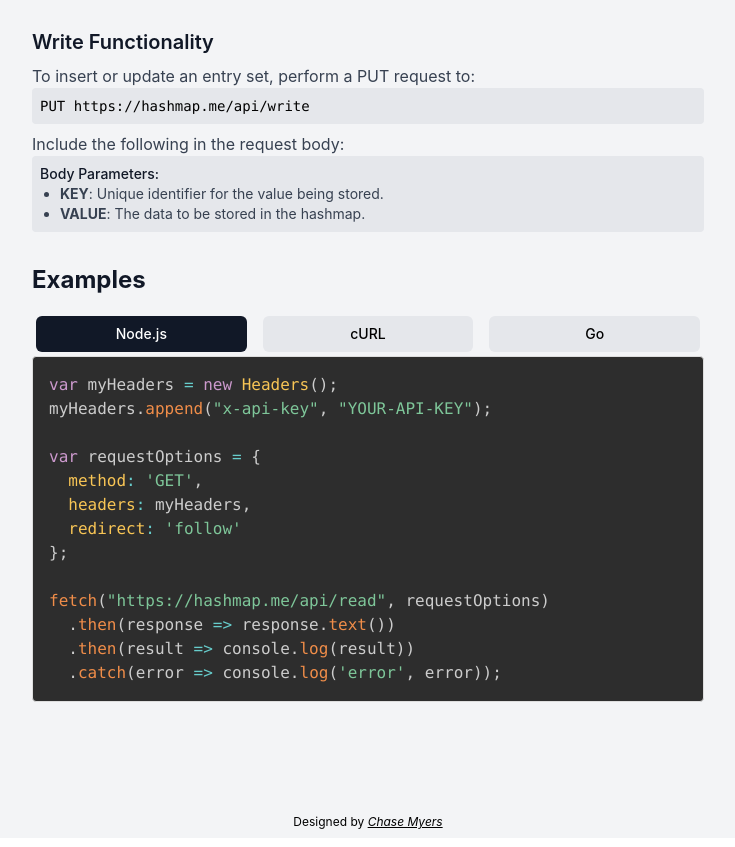
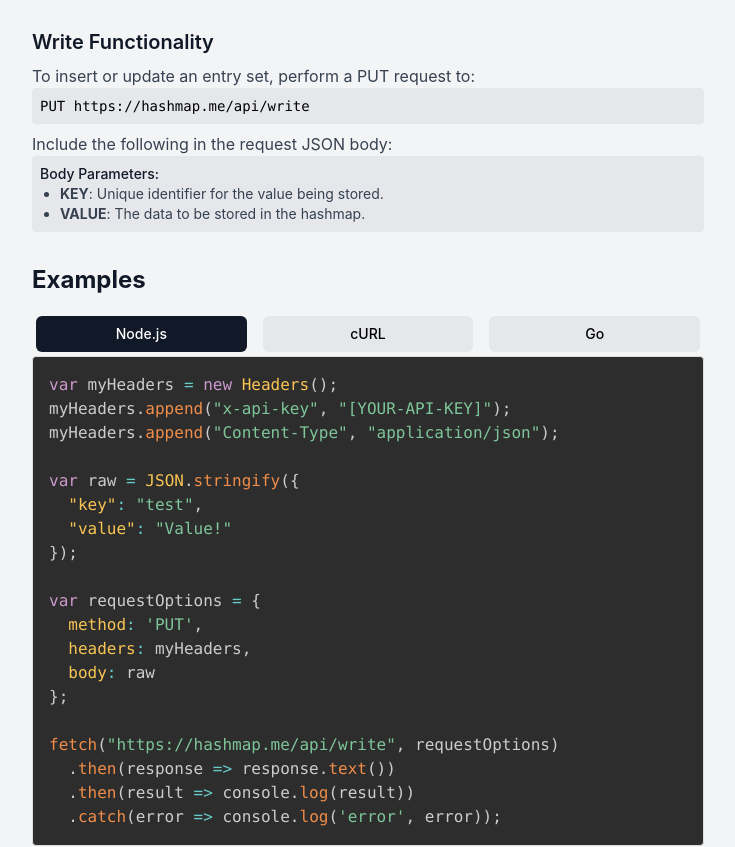
Before and after one commit to Xwaffle1/hashmap.me, a Next.js app: page / in a window 1280 px wide. Shown: the part 800-1647 px from the top of the page, without its empty margins (272-1007 px from the left). Built offline with nearby package versions, Linux system fonts and the light colour scheme.

Commit message:
Examples show off Write instead of Read, explains you need JSON

```diff
--- a/pages/index.tsx
+++ b/pages/index.tsx
@@ -157,7 +157,7 @@ export default function Home() {
               PUT https://hashmap.me/api/write
             </code>
             <p className="mt-2 text-gray-700 dark:text-gray-300">
-              Include the following in the request body:
+              Include the following in the request JSON body:
             </p>
             <div className="bg-gray-200  rounded p-2">
               <p className="text-sm font-medium text-gray-900">
@@ -259,15 +259,21 @@ export default function Home() {
             <pre className="block bg-gray-200 dark:bg-gray-800 rounded p-2 text-sm">
               <code data-language={"jsx"} className={`language-jsx`}>
                 {`var myHeaders = new Headers();
-myHeaders.append("x-api-key", "YOUR-API-KEY");
+myHeaders.append("x-api-key", "[YOUR-API-KEY]");
+myHeaders.append("Content-Type", "application/json");
+
+var raw = JSON.stringify({
+  "key": "test",
+  "value": "Value!"
+});
 
 var requestOptions = {
-  method: 'GET',
+  method: 'PUT',
   headers: myHeaders,
-  redirect: 'follow'
+  body: raw
 };
 
-fetch("https://hashmap.me/api/read", requestOptions)
+fetch("https://hashmap.me/api/write", requestOptions)
   .then(response => response.text())
   .then(result => console.log(result))
   .catch(error => console.log('error', error));`}
@@ -287,8 +293,13 @@ fetch("https://hashmap.me/api/read", requestOptions)
           >
             <pre className="block bg-gray-200 dark:bg-gray-800 rounded p-2 text-sm">
               <code data-language={"jsx"} className={`language-jsx`}>
-                {`curl --location 'https://hashmap.me/api/read' \r
-  --header 'x-api-key: YOUR-API-KEY'`}
+                {`curl --location --request PUT 'https://hashmap.me/api/write' \r
+--header 'x-api-key: YOUR-API-KEY' \r
+--header 'Content-Type: application/json' \r
+--data '{
+    "key": "test",
+    "value": "Value!"
+}'`}
               </code>
             </pre>
           </div>
@@ -308,24 +319,34 @@ fetch("https://hashmap.me/api/read", requestOptions)
 
 import (
   "fmt"
+  "strings"
   "net/http"
   "io/ioutil"
 )
 
 func main() {
 
-  url := "https://hashmap.me/api/read"
-  method := "GET"
+  url := "https://hashmap.me/api/write"
+  method := "PUT"
+
+  payload := strings.NewReader(\`{\`+"
+"+\`
+    "key": "test",\`+"
+"+\`
+    "value": "Value!"\`+"
+"+\`
+}\`)
 
   client := &http.Client {
   }
-  req, err := http.NewRequest(method, url, nil)
+  req, err := http.NewRequest(method, url, payload)
 
   if err != nil {
     fmt.Println(err)
     return
   }
   req.Header.Add("x-api-key", "YOUR-API-KEY")
+  req.Header.Add("Content-Type", "application/json")
 
   res, err := client.Do(req)
   if err != nil {
```
